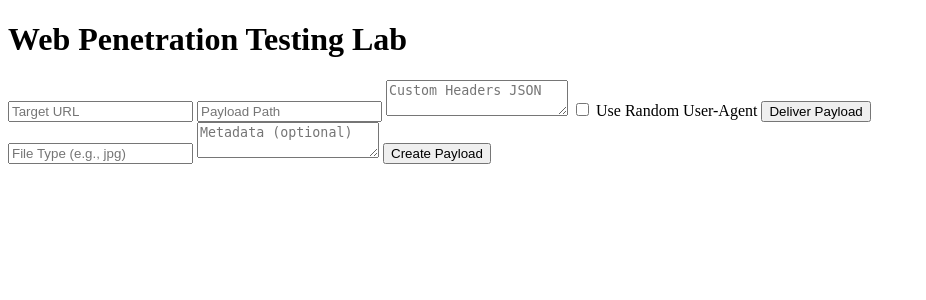
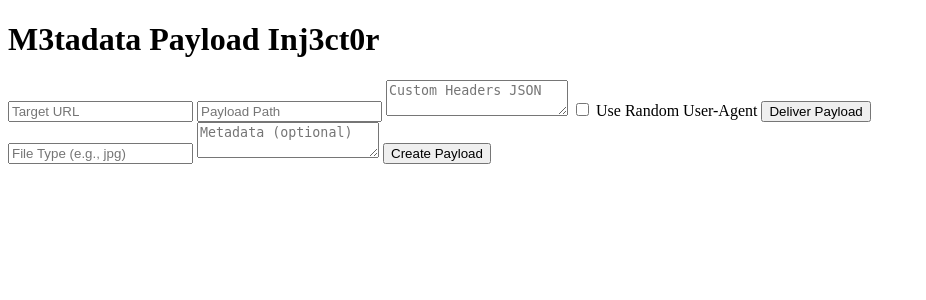
Before and after one commit to w1f1shower/fileshower, a Flask app: page / in a window 1280 px wide. Shown: the top 300 px of the page, without its empty margins (0-926 px from the left). Run offline with Flask 3, Linux system fonts and the light colour scheme; parts of the project's set-up code (start-up, migrations or seed data) failed here and were passed over.

Commit message:
changed some html headers

```diff
--- a/app/templates/index.html
+++ b/app/templates/index.html
@@ -3,10 +3,10 @@
 <head>
     <meta charset="UTF-8">
     <meta name="viewport" content="width=device-width, initial-scale=1.0">
-    <title>Web Penetration Testing Lab</title>
+    <title>F1l3Sh0w3r</title>
 </head>
 <body>
-    <h1>Web Penetration Testing Lab</h1>
+    <h1>M3tadata Payload Inj3ct0r</h1>
 
     <form action="/deliver" method="post">
         <input type="text" name="url" placeholder="Target URL" required>
```
